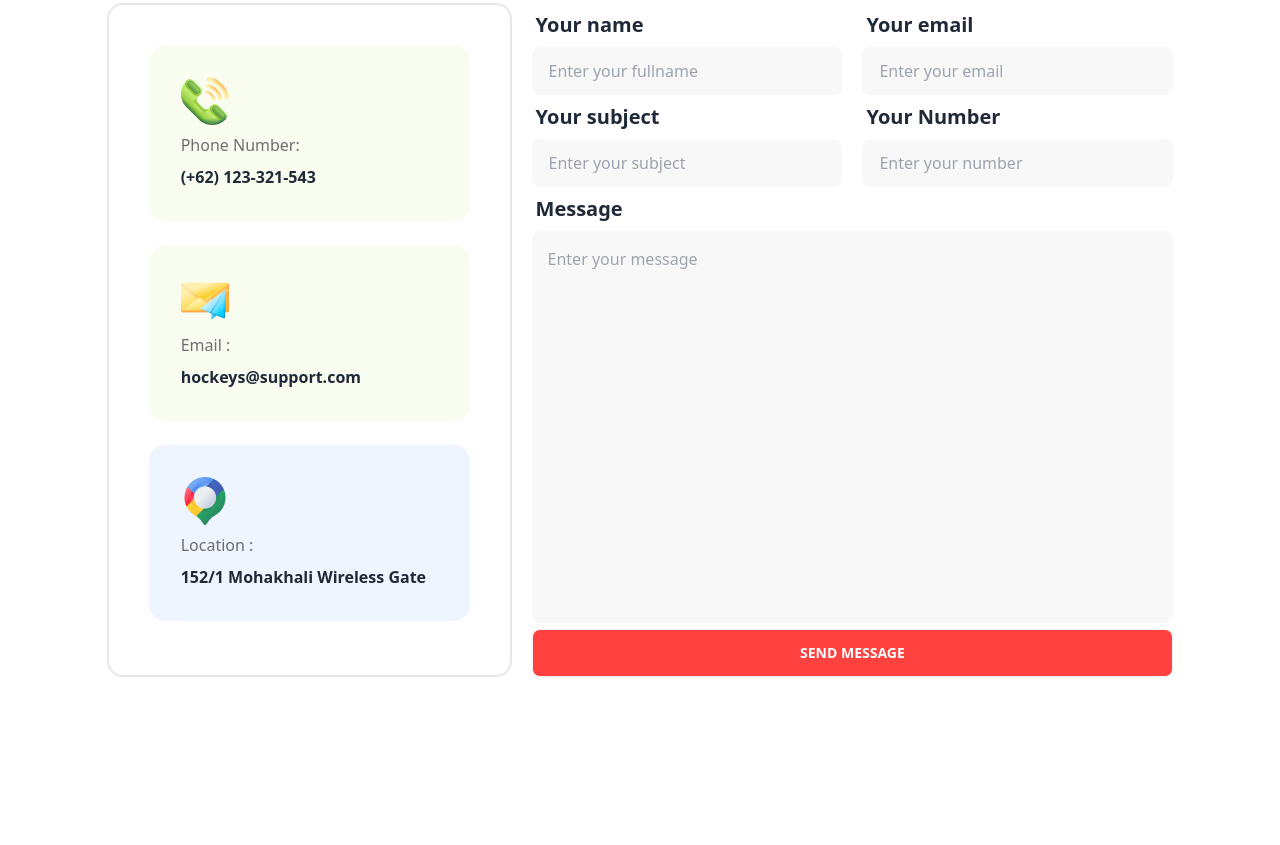
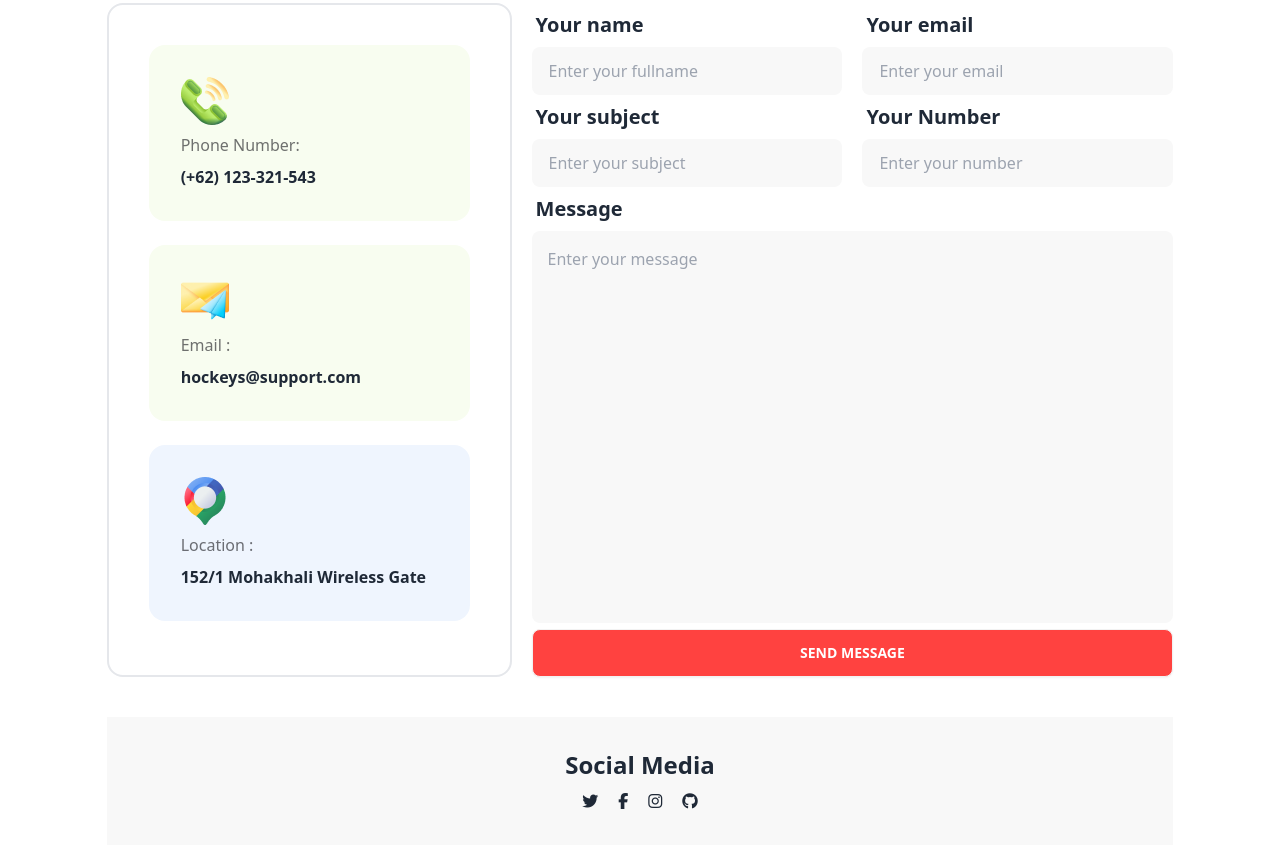
Before and after one commit to MARS-CSE/Assignment-3, a plain HTML site: page index.html in a window 1280 px wide. Shown: the part 4470-5315 px from the top of the page. Before the commit the page ends 5187 px from the top, so only its background shows below. Drawn offline with nearby package versions, Linux system fonts and the light colour scheme.

Commit message:
social media section added

```diff
--- a/index.html
+++ b/index.html
@@ -523,7 +523,19 @@
         </div>
         <!-- Get In Touch Content -->
 
-
+        <!-- Social Media -->
+        <div class="bg-[#f8f8f8] flex flex-col justify-center items-center py-8 gap-2">
+            <div>
+                <p class="font-semibold text-2xl">Social Media</p>
+            </div>
+            <div class="flex gap-5">
+                <p><i class="fa-brands fa-twitter"></i></p>
+                <p><i class="fa-brands fa-facebook-f"></i></p>
+                <p><i class="fa-brands fa-instagram"></i></p>
+                <p><i class="fa-brands fa-github"></i></p>
+            </div>
+        </div>
+        <!-- Social Media -->
 
 </body>
 
```
